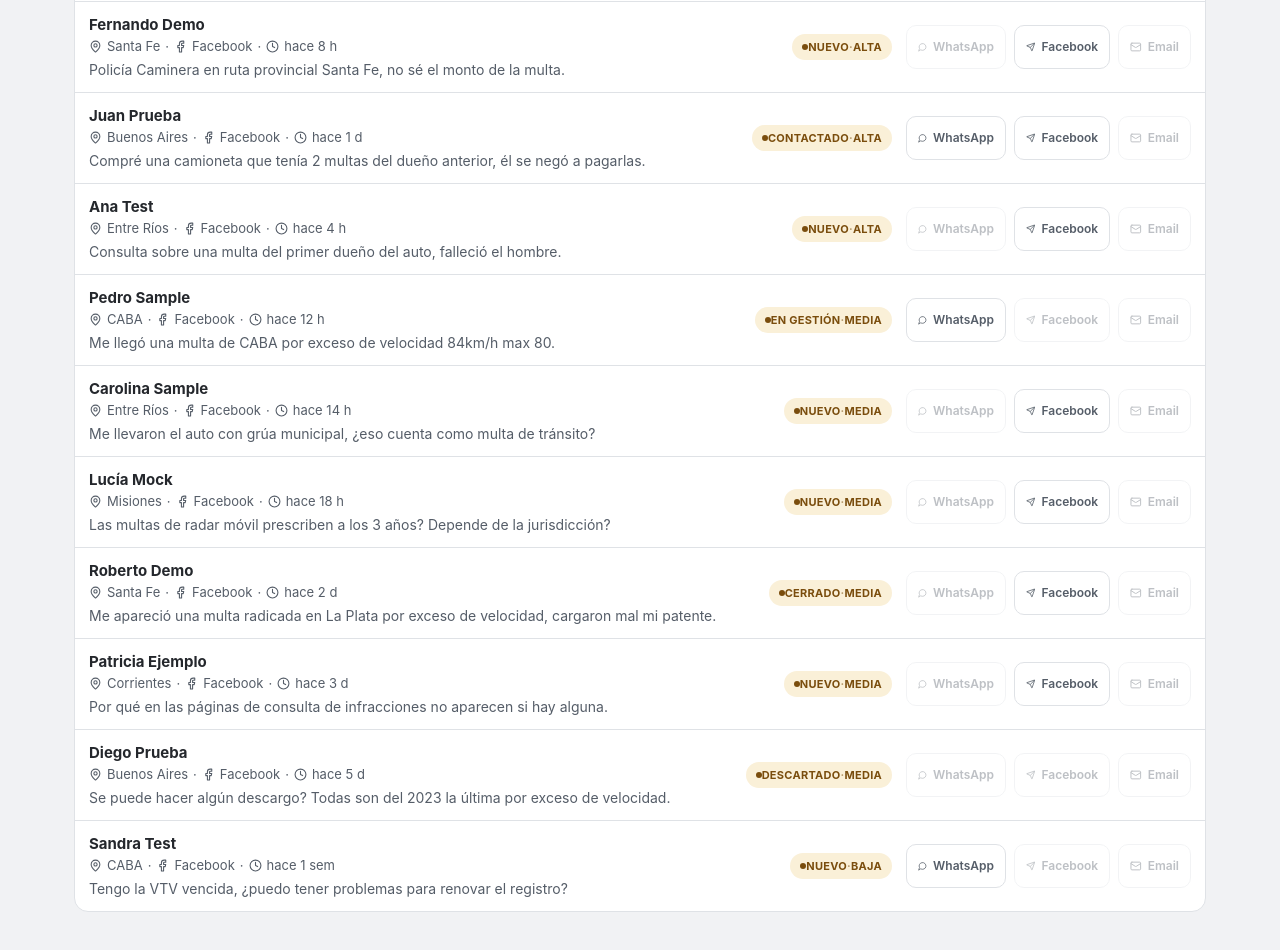
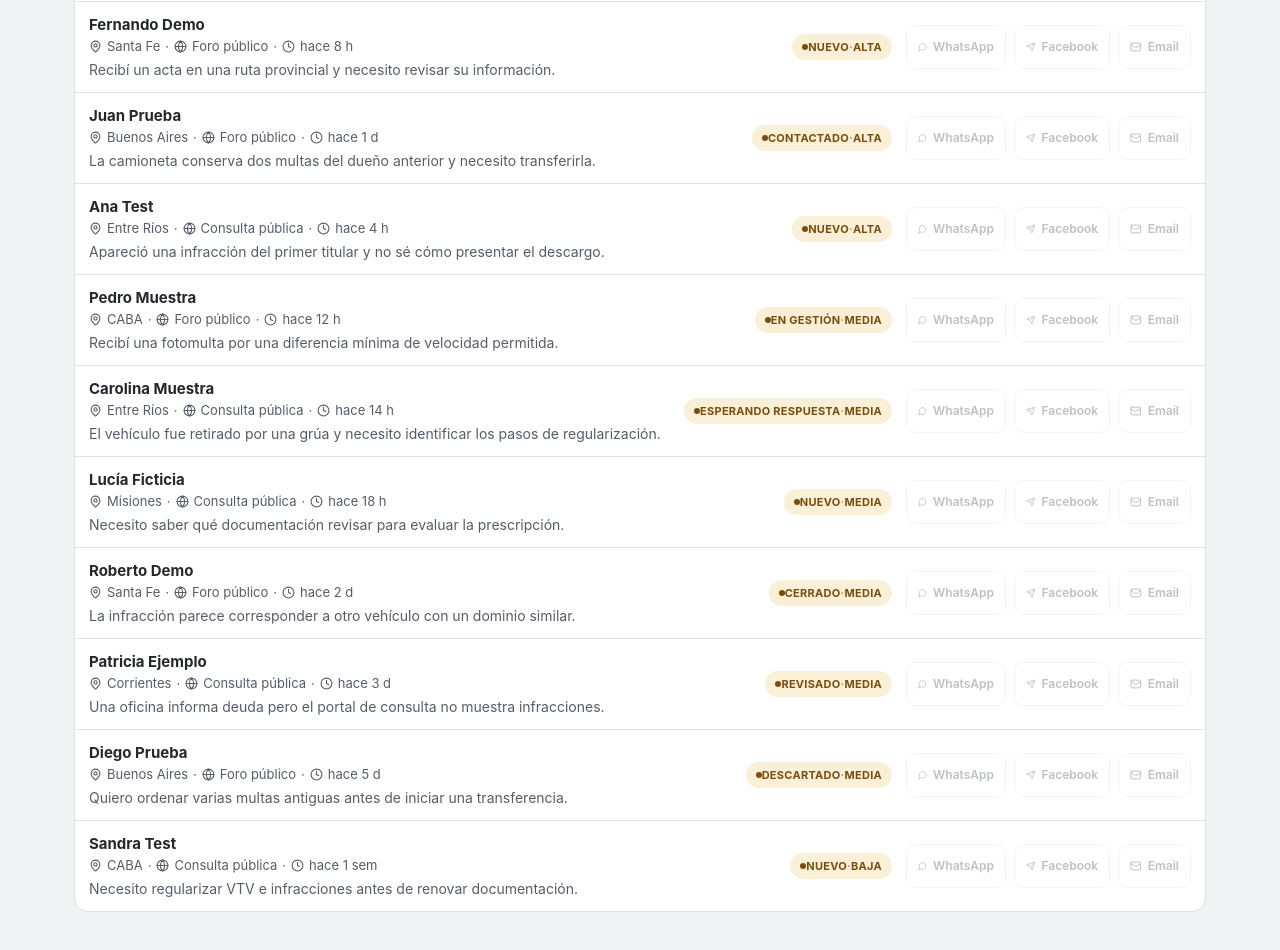
Before and after one commit to simonkey888/Leadx, a React (Vite) app in the folder web/: page / in a window 1280 px wide. Shown: the part 600-1550 px from the top of the page. Built offline with nearby package versions, Linux system fonts and the light colour scheme; no server answers.

Commit message:
security: make demo dataset non-routable

```diff
--- a/web/src/demo-leads.ts
+++ b/web/src/demo-leads.ts
@@ -1,188 +1,19 @@
-// ════════════════════════════════════════════════════════════
-// DEMO LEADS — completely fictitious, no real data
-// Used in PUBLIC_MODE only. Never mixed with real leads.
-// ════════════════════════════════════════════════════════════
-
 import type { Lead } from "./types";
 
+const now = Date.now();
+const ago = (milliseconds: number) => new Date(now - milliseconds).toISOString();
+
 export const DEMO_LEADS: Lead[] = [
-  {
-    id: "demo_001",
-    score: 95,
-    persona: "Carlos Demo",
-    provincia: "Santa Fe",
-    platform: "Facebook",
-    source: "facebook_apify",
-    source_label: "Facebook",
-    title: "Multa de moto comprada usada",
-    snippet: "Hola, compré una moto usada y ahora me apareció una multa de enero. ¿Qué puedo hacer?",
-    vehiculo: "moto",
-    fecha_iso: new Date(Date.now() - 6 * 3600 * 1000).toISOString(),
-    fb_username: "demo_user_001",
-    _status: "Nuevo",
-  },
-  {
-    id: "demo_002",
-    score: 88,
-    persona: "María Ejemplo",
-    provincia: "CABA",
-    platform: "Facebook",
-    source: "facebook_apify",
-    source_label: "Facebook",
-    title: "3 multas de tránsito transferidas",
-    snippet: "Tengo 3 multas de una moto que transferí hace más de un año. Ya hice descargo 3 veces.",
-    vehiculo: "moto",
-    fecha_iso: new Date(Date.now() - 2 * 3600 * 1000).toISOString(),
-    fb_username: "demo_user_002",
-    _status: "Nuevo",
-  },
-  {
-    id: "demo_003",
-    score: 75,
-    persona: "Juan Prueba",
-    provincia: "Buenos Aires",
-    platform: "Facebook",
-    source: "facebook_apify",
-    source_label: "Facebook",
-    title: "Camioneta con multas del dueño anterior",
-    snippet: "Compré una camioneta que tenía 2 multas del dueño anterior, él se negó a pagarlas.",
-    vehiculo: "camioneta",
-    fecha_iso: new Date(Date.now() - 1 * 86400 * 1000).toISOString(),
-    fb_username: "demo_user_003",
-    telefono_publico: "+5491134567890",
-    _status: "Contactado",
-  },
-  {
-    id: "demo_004",
-    score: 70,
-    persona: "Ana Test",
-    provincia: "Entre Ríos",
-    platform: "Facebook",
-    source: "facebook_apify",
-    source_label: "Facebook",
-    title: "Multa del primer dueño fallecido",
-    snippet: "Consulta sobre una multa del primer dueño del auto, falleció el hombre.",
-    vehiculo: "auto",
-    fecha_iso: new Date(Date.now() - 4 * 3600 * 1000).toISOString(),
-    fb_username: "demo_user_004",
-    _status: "Nuevo",
-  },
-  {
-    id: "demo_005",
-    score: 65,
-    persona: "Pedro Sample",
-    provincia: "CABA",
-    platform: "Facebook",
-    source: "facebook_apify",
-    source_label: "Facebook",
-    title: "Exceso de velocidad CABA",
-    snippet: "Me llegó una multa de CABA por exceso de velocidad 84km/h max 80.",
-    vehiculo: "auto",
-    fecha_iso: new Date(Date.now() - 12 * 3600 * 1000).toISOString(),
-    telefono_publico: "+5491134567890",
-    _status: "En gestión",
-  },
-  {
-    id: "demo_006",
-    score: 55,
-    persona: "Lucía Mock",
-    provincia: "Misiones",
-    platform: "Facebook",
-    source: "facebook_apify",
-    source_label: "Facebook",
-    title: "Multa de radar móvil ¿prescribe?",
-    snippet: "Las multas de radar móvil prescriben a los 3 años? Depende de la jurisdicción?",
-    vehiculo: "auto",
-    fecha_iso: new Date(Date.now() - 18 * 3600 * 1000).toISOString(),
-    fb_username: "demo_user_006",
-    _status: "Nuevo",
-  },
-  {
-    id: "demo_007",
-    score: 50,
-    persona: "Roberto Demo",
-    provincia: "Santa Fe",
-    platform: "Facebook",
-    source: "facebook_apify",
-    source_label: "Facebook",
-    title: "Patente mal cargada en multa",
-    snippet: "Me apareció una multa radicada en La Plata por exceso de velocidad, cargaron mal mi patente.",
-    vehiculo: "auto",
-    fecha_iso: new Date(Date.now() - 2 * 86400 * 1000).toISOString(),
-    fb_username: "demo_user_007",
-    _status: "Cerrado",
-  },
-  {
-    id: "demo_008",
-    score: 45,
-    persona: "Patricia Ejemplo",
-    provincia: "Corrientes",
-    platform: "Facebook",
-    source: "facebook_apify",
-    source_label: "Facebook",
-    title: "Páginas de consulta no muestran infracciones",
-    snippet: "Por qué en las páginas de consulta de infracciones no aparecen si hay alguna.",
-    fecha_iso: new Date(Date.now() - 3 * 86400 * 1000).toISOString(),
-    fb_username: "demo_user_008",
-    _status: "Nuevo",
-  },
-  {
-    id: "demo_009",
-    score: 40,
-    persona: "Diego Prueba",
-    provincia: "Buenos Aires",
-    platform: "Facebook",
-    source: "facebook_apify",
-    source_label: "Facebook",
-    title: "Descargo por 3 multas del 2023",
-    snippet: "Se puede hacer algún descargo? Todas son del 2023 la última por exceso de velocidad.",
-    vehiculo: "moto",
-    fecha_iso: new Date(Date.now() - 5 * 86400 * 1000).toISOString(),
-    _status: "Descartado",
-  },
-  {
-    id: "demo_010",
-    score: 35,
-    persona: "Sandra Test",
-    provincia: "CABA",
-    platform: "Facebook",
-    source: "facebook_apify",
-    source_label: "Facebook",
-    title: "Consulta sobre VTV y multas",
-    snippet: "Tengo la VTV vencida, ¿puedo tener problemas para renovar el registro?",
-    vehiculo: "auto",
-    fecha_iso: new Date(Date.now() - 7 * 86400 * 1000).toISOString(),
-    telefono_publico: "+5491134567890",
-    _status: "Nuevo",
-  },
-  {
-    id: "demo_011",
-    score: 80,
-    persona: "Fernando Demo",
-    provincia: "Santa Fe",
-    platform: "Facebook",
-    source: "facebook_apify",
-    source_label: "Facebook",
-    title: "Ruta provincial, multa de policía caminera",
-    snippet: "Policía Caminera en ruta provincial Santa Fe, no sé el monto de la multa.",
-    vehiculo: "camioneta",
-    fecha_iso: new Date(Date.now() - 8 * 3600 * 1000).toISOString(),
-    fb_username: "demo_user_011",
-    _status: "Nuevo",
-  },
-  {
-    id: "demo_012",
-    score: 60,
-    persona: "Carolina Sample",
-    provincia: "Entre Ríos",
-    platform: "Facebook",
-    source: "facebook_apify",
-    source_label: "Facebook",
-    title: "Multa de grúa municipal",
-    snippet: "Me llevaron el auto con grúa municipal, ¿eso cuenta como multa de tránsito?",
-    vehiculo: "auto",
-    fecha_iso: new Date(Date.now() - 14 * 3600 * 1000).toISOString(),
-    fb_username: "demo_user_012",
-    _status: "Nuevo",
-  },
+  { id: "demo_001", score: 95, persona: "Carlos Demo", provincia: "Santa Fe", platform: "Foro público", source: "demo", source_label: "Foro público", title: "Multa de moto comprada usada", snippet: "Compré una moto usada y apareció una multa anterior. ¿Cómo puedo regularizarla?", vehiculo: "moto", fecha_iso: ago(6 * 3600000), _status: "Nuevo", _priority: "Alta", _isDemo: true },
+  { id: "demo_002", score: 88, persona: "María Ejemplo", provincia: "CABA", platform: "Consulta pública", source: "demo", source_label: "Consulta pública", title: "Transferencia bloqueada por multas", snippet: "La transferencia quedó bloqueada por infracciones que no reconozco.", vehiculo: "moto", fecha_iso: ago(2 * 3600000), _status: "Nuevo", _priority: "Alta", _isDemo: true },
+  { id: "demo_003", score: 75, persona: "Juan Prueba", provincia: "Buenos Aires", platform: "Foro público", source: "demo", source_label: "Foro público", title: "Multas del titular anterior", snippet: "La camioneta conserva dos multas del dueño anterior y necesito transferirla.", vehiculo: "camioneta", fecha_iso: ago(86400000), _status: "Contactado", _priority: "Alta", _isDemo: true },
+  { id: "demo_004", score: 70, persona: "Ana Test", provincia: "Entre Ríos", platform: "Consulta pública", source: "demo", source_label: "Consulta pública", title: "Infracción asociada al primer dueño", snippet: "Apareció una infracción del primer titular y no sé cómo presentar el descargo.", vehiculo: "auto", fecha_iso: ago(4 * 3600000), _status: "Nuevo", _priority: "Media", _isDemo: true },
+  { id: "demo_005", score: 65, persona: "Pedro Muestra", provincia: "CABA", platform: "Foro público", source: "demo", source_label: "Foro público", title: "Fotomulta por velocidad", snippet: "Recibí una fotomulta por una diferencia mínima de velocidad permitida.", vehiculo: "auto", fecha_iso: ago(12 * 3600000), _status: "En gestión", _priority: "Media", _isDemo: true },
+  { id: "demo_006", score: 55, persona: "Lucía Ficticia", provincia: "Misiones", platform: "Consulta pública", source: "demo", source_label: "Consulta pública", title: "Prescripción de radar móvil", snippet: "Necesito saber qué documentación revisar para evaluar la prescripción.", vehiculo: "auto", fecha_iso: ago(18 * 3600000), _status: "Nuevo", _priority: "Media", _isDemo: true },
+  { id: "demo_007", score: 50, persona: "Roberto Demo", provincia: "Santa Fe", platform: "Foro público", source: "demo", source_label: "Foro público", title: "Dominio cargado incorrectamente", snippet: "La infracción parece corresponder a otro vehículo con un dominio similar.", vehiculo: "auto", fecha_iso: ago(2 * 86400000), _status: "Cerrado", _priority: "Baja", _isDemo: true },
+  { id: "demo_008", score: 45, persona: "Patricia Ejemplo", provincia: "Corrientes", platform: "Consulta pública", source: "demo", source_label: "Consulta pública", title: "Infracciones ausentes en la consulta", snippet: "Una oficina informa deuda pero el portal de consulta no muestra infracciones.", fecha_iso: ago(3 * 86400000), _status: "Revisado", _priority: "Baja", _isDemo: true },
+  { id: "demo_009", score: 40, persona: "Diego Prueba", provincia: "Buenos Aires", platform: "Foro público", source: "demo", source_label: "Foro público", title: "Descargo por multas antiguas", snippet: "Quiero ordenar varias multas antiguas antes de iniciar una transferencia.", vehiculo: "moto", fecha_iso: ago(5 * 86400000), _status: "Descartado", _priority: "Baja", _isDemo: true },
+  { id: "demo_010", score: 35, persona: "Sandra Test", provincia: "CABA", platform: "Consulta pública", source: "demo", source_label: "Consulta pública", title: "VTV y regularización", snippet: "Necesito regularizar VTV e infracciones antes de renovar documentación.", vehiculo: "auto", fecha_iso: ago(7 * 86400000), _status: "Nuevo", _priority: "Baja", _isDemo: true },
+  { id: "demo_011", score: 80, persona: "Fernando Demo", provincia: "Santa Fe", platform: "Foro público", source: "demo", source_label: "Foro público", title: "Infracción en ruta provincial", snippet: "Recibí un acta en una ruta provincial y necesito revisar su información.", vehiculo: "camioneta", fecha_iso: ago(8 * 3600000), _status: "Nuevo", _priority: "Alta", _isDemo: true },
+  { id: "demo_012", score: 60, persona: "Carolina Muestra", provincia: "Entre Ríos", platform: "Consulta pública", source: "demo", source_label: "Consulta pública", title: "Retención con grúa municipal", snippet: "El vehículo fue retirado por una grúa y necesito identificar los pasos de regularización.", vehiculo: "auto", fecha_iso: ago(14 * 3600000), _status: "Esperando respuesta", _priority: "Media", _isDemo: true },
 ];
```
